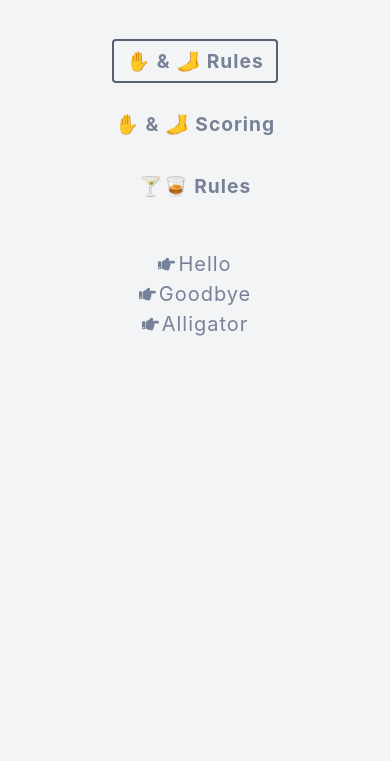
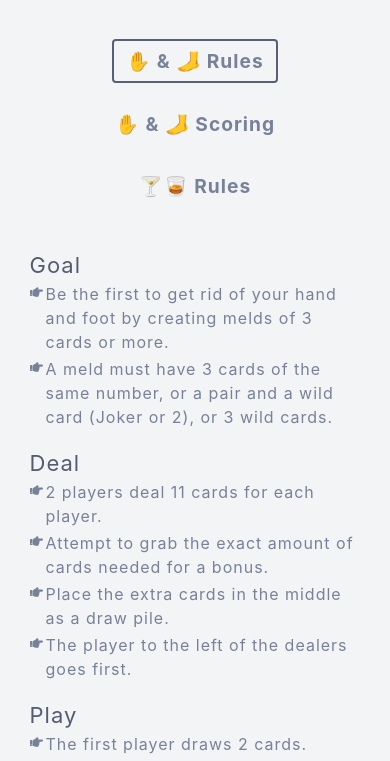
Before and after one commit to steg0139/game-rules, a React app: page / in a window 390 px wide. Shown: the part 83-844 px from the top of the page. Built offline with nearby package versions, Linux system fonts and the light colour scheme.

Commit message:
Rules done

```diff
--- a/src/components/HandFootRules.js
+++ b/src/components/HandFootRules.js
@@ -1,25 +1,32 @@
 import React from 'react';
 import {FontAwesomeIcon} from '@fortawesome/react-fontawesome'
 import {faHandPointRight} from "@fortawesome/free-solid-svg-icons";
+import {HAND_AND_FOOT_RULES} from "../util/constants";
 
 const HandFootRules = () => {
-  const rules = [{title: 'Hello', subRules: ['Dogs', 'Cats']},
-    {title: 'Goodbye', subRules: ['frogs', 'kids']},
-    {title: 'Alligator', subRules: ['brokles', 'turtles']}]
 
   return (
       <React.Fragment>
-        {rules.map((rule, index) => {
-          return (
-              <React.Fragment key={index}>
-                <div className="hand-foot-rules">
+        <div className="hand-foot-rules">
+          {HAND_AND_FOOT_RULES.map((rule, index) => {
+            return (
+                <React.Fragment key={index}>
+                  <span className="title">{rule.title}</span>
                   <div className="rules-subsection">
-                    <FontAwesomeIcon className="rule-icon" icon={faHandPointRight}/>{rule.title}
+                    {rule.subRules.map((sub, subIndex) => {
+                      return (
+                          <React.Fragment key={subIndex}>
+                            <div className="rule">
+                              <FontAwesomeIcon className="rule-icon" icon={faHandPointRight}/>{sub}
+                            </div>
+                          </React.Fragment>
+                      );
+                    })}
                   </div>
-                </div>
-              </React.Fragment>
-          );
-        })}
+                </React.Fragment>
+            );
+          })}
+        </div>
       </React.Fragment>
   );
 };
--- a/src/components/HandFootScores.js
+++ b/src/components/HandFootScores.js
@@ -1,13 +1,31 @@
 import React from 'react';
+import {HAND_AND_FOOT_RULES} from "../util/constants";
+import {FontAwesomeIcon} from "@fortawesome/react-fontawesome";
+import {faHandPointRight} from "@fortawesome/free-solid-svg-icons";
 
 const HandFootScores = () => {
   return (
       <React.Fragment>
-        {(
-            <div className="hand-foot-scores">
-              Hello artists
-            </div>
-        )}
+        <div className="hand-foot-scores">
+          {HAND_AND_FOOT_RULES.map((rule, index) => {
+            return (
+                <React.Fragment key={index}>
+                  <span className="title">{rule.title}</span>
+                  <div className="rules-subsection">
+                    {rule.subRules.map((sub, subIndex) => {
+                      return (
+                          <React.Fragment key={subIndex}>
+                            <div className="rule">
+                              <FontAwesomeIcon className="rule-icon" icon={faHandPointRight}/>{sub}
+                            </div>
+                          </React.Fragment>
+                      );
+                    })}
+                  </div>
+                </React.Fragment>
+            );
+          })}
+        </div>
       </React.Fragment>
   );
 };
--- a/src/styles.css
+++ b/src/styles.css
@@ -11,7 +11,7 @@ body {
     background: #f3f4f6;
     font-family: 'Montserrat', -apple-system, system-ui, BlinkMacSystemFont,
     'Segoe UI', Roboto, 'Helvetica Neue', Arial, sans-serif;
-    font-size: 20px;
+    font-size: 16px;
     letter-spacing: 1px;
     color: #778298;
 }
@@ -67,16 +67,31 @@ body {
     display: flex;
     flex-wrap: wrap;
     justify-content: center;
-    align-items: center;
+    align-items: flex-start;
     flex-direction: column;
+    margin: 20px 200px;
 }
 
 .rules-subsection {
     display: flex;
     flex-wrap: wrap;
     justify-content: center;
+    align-items: flex-start;
+    flex-direction: column;
+    padding-bottom: 15px;
+}
+
+.rule {
+    display: flex;
+    flex-wrap: wrap;
+    justify-content: center;
     align-items: center;
     flex-direction: row;
+}
+
+.title {
+    font-size: 22px;
+    color: #545d6f;
 }
 
 .rule-icon {
@@ -117,7 +132,7 @@ body {
     box-shadow: none;
 }
 
-@media screen and (max-width: 400px) {
+@media screen and (max-width: 450px) {
     .search-buttons {
         flex-direction: column;
     }
@@ -130,4 +145,14 @@ body {
     .main-heading {
         text-align: center;
     }
+    .rule {
+        flex-wrap: nowrap;
+        align-items: baseline;
+        padding-bottom: 3px;
+    }
+    .hand-foot-rules,
+    .hand-foot-scores,
+    .gin-rummy-rules {
+        margin: 10px;
+    }
 }
--- /dev/null
+++ b/src/util/constants.js
@@ -0,0 +1,6 @@
+export const HAND_AND_FOOT_RULES =
+    [{title: 'Goal', subRules: ['Be the first to get rid of your hand and foot by creating melds of 3 cards or more.', 'A meld must have 3 cards of the same number, or a pair and a wild card (Joker or 2), or 3 wild cards.']},
+  {title: 'Deal', subRules: ['2 players deal 11 cards for each player.', 'Attempt to grab the exact amount of cards needed for a bonus.', 'Place the extra cards in the middle as a draw pile.', 'The player to the left of the dealers goes first.']},
+  {title: 'Play', subRules: ['The first player draws 2 cards.', 'Following players can choose to draw the top 2 from the deck, or they can draw the top 5 from the discard pile without looking at the cards underneath the top.', 'If your team has not laid down yet, you can lay melds as long as you meet the scoring requirements based on your teams\' score.', 'If your team has laid down, you can add to existing melds or start new ones.', 'When you are done with your turn, discard one card.']},
+  {title: 'Books', subRules: ['When a meld reaches 7 cards, it is considered a book.', 'If a book has no wild cards, it is considered "clean" and this is indicated by placing a red card on the top.', 'If a book contains wild cards (max 3), it is considered "dirty" and is indicated by placing a black card on top.', 'A wild book contains only wild cards and is indicated by placing any wild card on top.']},
+  {title: 'Going Out', subRules: ['When you are in your foot, you can only go out when your team has a clean and dirty book.', 'You must discard to go out.']}];
```
